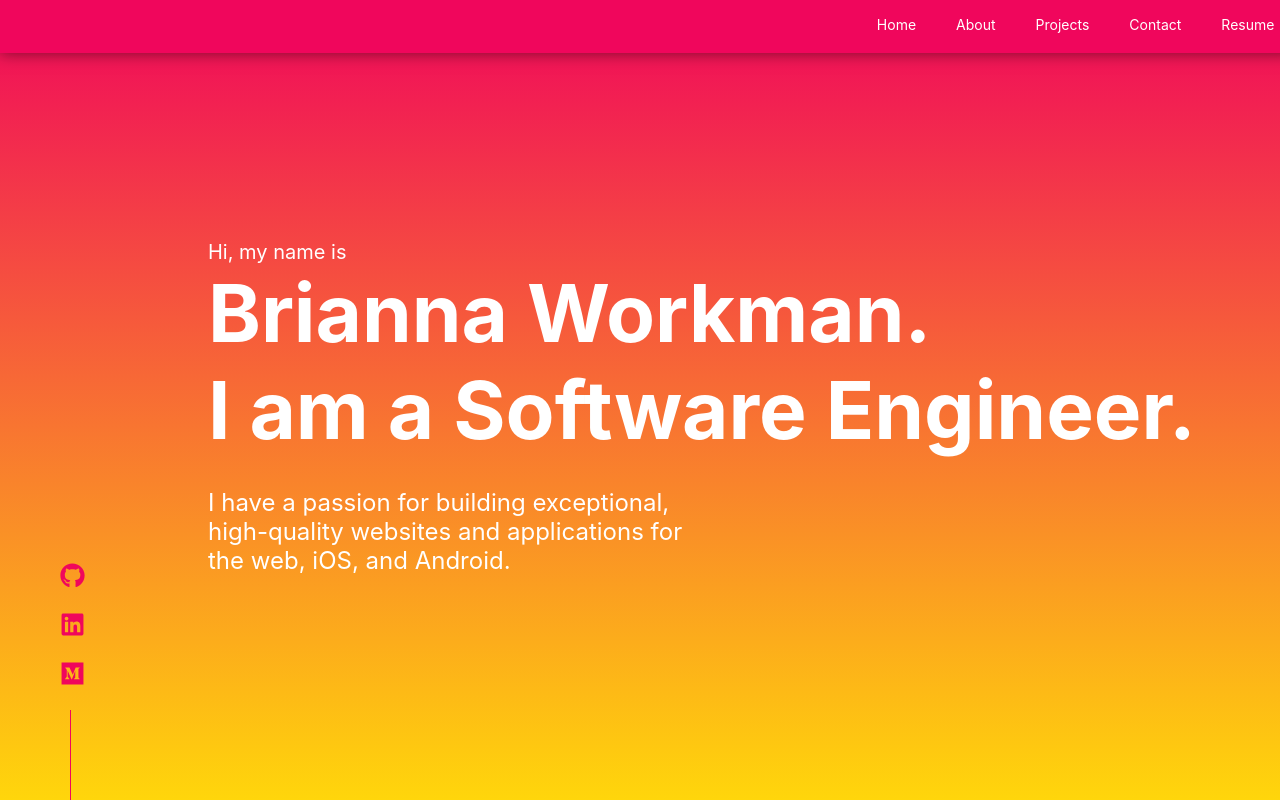
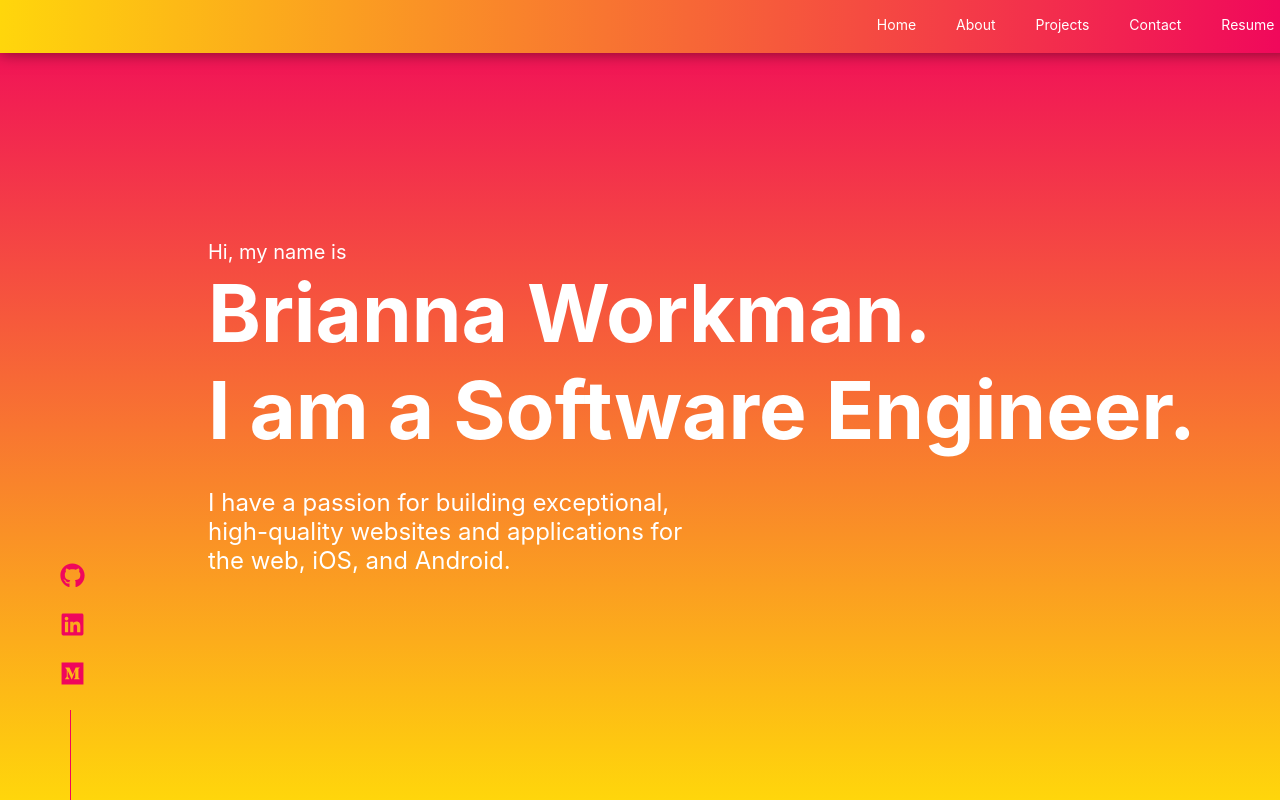
Before and after one commit to briannaworkman/portfolio, a React (Create React App) app: page / in a window 1280 px wide. Shown: the top 802 px of the page. Built offline with nearby package versions, Linux system fonts and the light colour scheme.

Commit message:
changes background color for nav

```diff
--- a/src/assets/styles/nav.css
+++ b/src/assets/styles/nav.css
@@ -1,7 +1,7 @@
 .nav-items {
   display: flex;
   justify-content: flex-end;
-  background-color: #f0065c;
+  background-image: linear-gradient(to left, #f0065c, #ffd60b);
   position: fixed;
   width: 98%;
   top: -20px;
```
